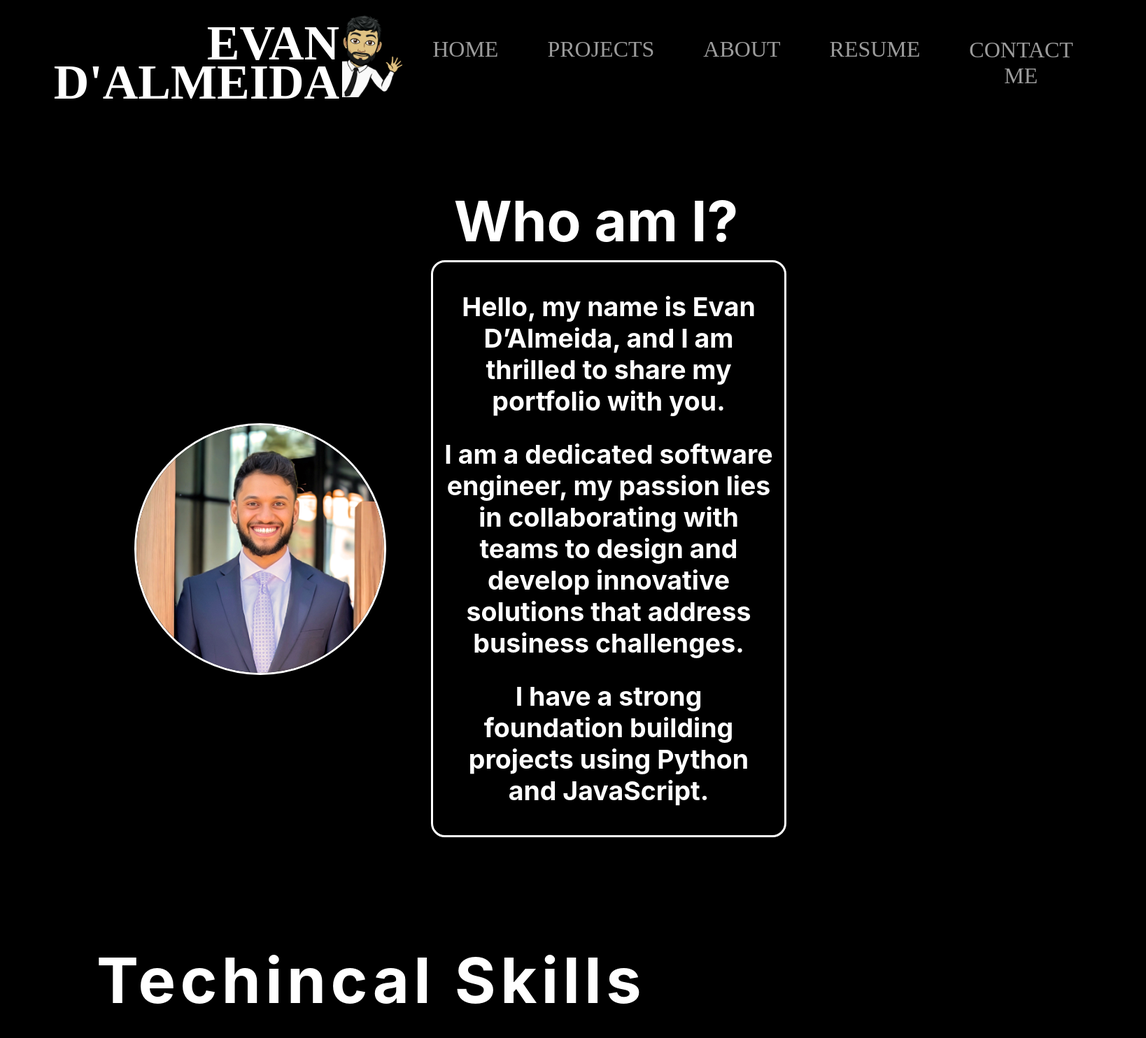
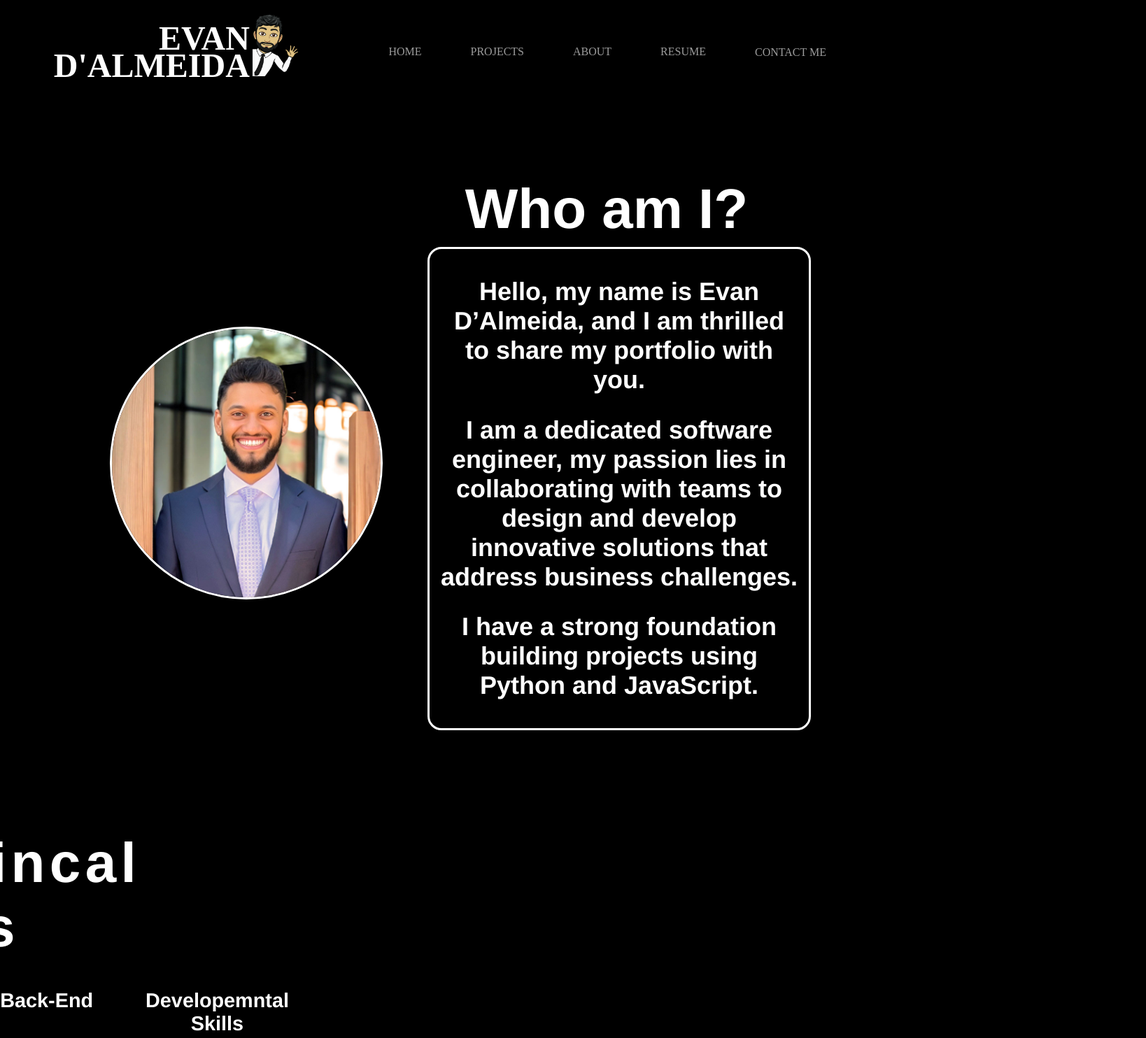
Before and after one commit to evandalmeida/portfolio_website, a React (Create React App) app: page /about-me in a window 1280 px wide. Shown: the top 1484 px of the page at 70% size, 1638 px wide, since content can reach past the window. Built offline with nearby package versions, Linux system fonts and the light colour scheme; no server answers.

Commit message:
footer complete

```diff
--- a/src/components/AboutMe.js
+++ b/src/components/AboutMe.js
@@ -1,4 +1,4 @@
-import pictureOfMe from '../assets/linkedin.jpg'
+import pictureOfMe from '../assets/linkedin.jpeg'
 import './CSS/aboutMe.css'
 import {Skills} from './Skills'
 import {Hobbies} from './Hobbies'
@@ -22,8 +22,10 @@ export default function AboutMe () {
                 </div>
             </div>
 
+            <div className='who-am-i'>
 
-            <Skills/>
+                <Skills/>
+            </div>
 
             <div className='ed-ss'>
 
--- a/src/components/CSS/aboutMe.css
+++ b/src/components/CSS/aboutMe.css
@@ -8,18 +8,19 @@
     gap: 5vw;
     margin: 50px;
     margin-bottom: 10vh;
+
 }
 
 img.profile-pic {
     border-radius: 50%;
-    width: 30%;
+    width: 30vw;
     border: 3px solid white;
-    margin-top: 20vh;
+    margin-top: 10vh;
 }
 
 .who-am-i {
     align-items: center;
-    width: 40%;
+    width: 40vw;
     text-align: center;
 }
 
@@ -31,12 +32,12 @@ img.profile-pic {
 
 
 .intro-summary {
-    width: 100%;
+    width: 40vw;
     text-align: center;
     padding: 10px 15px;
     border: 3px solid white;
     border-radius: 20px;
-    font-size: 25px;
+    font-size: 1.5rem;
     font-weight: 100;
 }
 
@@ -45,12 +46,12 @@ img.profile-pic {
 .skill-bx img, .tool-bx img {
     width: 7vw;
     height: auto;
-
 }
 
 #all-skills-container {
     display: flex;
     flex-direction: column;
+    margin-bottom: 5vh;
 
 }
 
@@ -66,6 +67,10 @@ img.profile-pic {
     text-align: center;
 }
 
+.heading h2 {
+    font-size: 1.8rem;
+}
+
 .skill-name {
     text-align: center;
 }
@@ -74,7 +79,7 @@ img.profile-pic {
     text-align: left;
     padding:10px;
     margin-left: 10vw;
-    font-size: 90px;
+    font-size: 5.5rem;
     letter-spacing: .5vw;
     margin-bottom: 1vh;
 }
@@ -99,12 +104,12 @@ img.profile-pic {
 }
 
 .soft-skills p {
-    font-size: 40px;
+    font-size: 2rem;
 }
 
 .header-ss {
     text-align: center;
-    font-size: 90px;
+    font-size: 5.5rem;
     margin-bottom: 1vh;
     letter-spacing: .5vw;
 }
@@ -127,7 +132,7 @@ img.profile-pic {
 
 .header-ed {
     text-align: center;
-    font-size: 90px;
+    font-size: 5.5rem;
     letter-spacing: .5vw;
 }
 
--- a/src/components/CSS/footer.css
+++ b/src/components/CSS/footer.css
@@ -1,6 +1,10 @@
+
+
+
+
 .footer {
     margin: 0vh auto 1vh;
-    width: 30vw;
+    width: 50vw;
     display: flex;
     text-align: center;
     justify-content: center;
@@ -12,7 +16,7 @@
 .form-container {
     padding: 20px;
     margin: 10px;
-
+    width: 85%;
     box-shadow: 0 2px 5px rgba(0,0,0,0.1);
     border: 2px solid white;
     border-radius: 20px;
@@ -20,9 +24,11 @@
 }
 
 .footer-header {
-    padding: auto;
+    padding: 20px auto 10px;
     color: white;
     text-align: center;
+    letter-spacing: -1px;
+    font-size: 2rem;
 }
 
 .form {
@@ -32,7 +38,7 @@
     gap: 25px;
 }
 
-.form input[type="text"], .form input[type="placeholder"], .form input[type="email"] {
+.form input[type="text"],  .form input[type="placeholder"], .form input[type="email"] {
     padding: 10px;
     border: 2px solid #ddd;
     border-radius: 10px;
@@ -56,7 +62,10 @@
     font-family: 'Avenir';
 }
 
-.form input[type="submit"] {
+.submit {
+    display: flex;
+    justify-content: center;
+    align-items: center;
     background-color: black;
     color: white;
     padding: 10px 15px;
@@ -68,7 +77,8 @@
     letter-spacing: 3px;
 }
 
-.form input[type="submit"]:hover {
+
+.submit:hover {
     border: 1px solid greenyellow;
     color: greenyellow;
 }
@@ -93,6 +103,11 @@
 
 .logos-container h3 {
     font-weight: lighter;
+    text-align: right;
+    font-size: 1.8rem;
+    justify-content: center;
+    margin-top: .8rem;
+    margin-bottom: 1.2rem;
 }
 
 .logo {
@@ -144,7 +159,7 @@
     border: 2px solid #ddd;
     border-radius: 10px;
     cursor: pointer;
-    width: 20%;
+    width: 20vw;
     letter-spacing: 3px;
 }
 
--- a/src/components/CSS/home.css
+++ b/src/components/CSS/home.css
@@ -27,7 +27,7 @@
 }
 
 .intro h1 {
-    font-size: 80px;
+    font-size: 4rem;
     letter-spacing: 1px;
 }
 
--- a/src/components/CSS/navBar.css
+++ b/src/components/CSS/navBar.css
@@ -5,7 +5,7 @@
     justify-content: space-between;
     position: sticky;
     top: 0;
-    width: 100%;
+    width: 100vw;
     z-index: 1000;
     background-color: rgba(0, 0, 0, 0.114);
     backdrop-filter: blur(10px);
@@ -23,7 +23,7 @@
     margin: 0 15px;
     text-decoration: none;
     color: rgb(156, 156, 156);
-    font-size: 2rem;
+    font-size: 1rem;
     padding-left: 20px;
     padding-right: 20px;
 }
@@ -41,7 +41,7 @@
 
 .name-logo {
     text-align: right;
-    font-size: 70px;
+    font-size: 3rem;
     align-items: baseline;
     font-weight: 900;
     line-height: 80%;
@@ -50,8 +50,8 @@
 }
 
 .BE-logo {
-    width: 90px;
-    height: 123px;
+    width: 4.25rem;
+    height: auto;
     padding: 0px 4px 24px;
 }
 
@@ -59,7 +59,7 @@
     margin: 0 15px;
     text-decoration: none;
     color: rgb(156, 156, 156);
-    font-size: 2rem;
+    font-size: 1rem;
     padding-left: 20px;
     padding-right: 20px;
     background-color: rgba(0, 0, 0, 0.114);
--- a/src/components/CSS/projects.css
+++ b/src/components/CSS/projects.css
@@ -90,4 +90,6 @@
     cursor: pointer;
     width: 5vw;
     letter-spacing: 3px;
+    font-size:1rem;
+
 }
--- a/src/components/Footer.js
+++ b/src/components/Footer.js
@@ -38,17 +38,17 @@ export default function Footer ({scrollToTop}) {
 
                         <textarea name="message"placeholder="Write your email here :)"/>
 
-                        <input type="submit" value="SEND" />
+                        <input className='submit' type="submit" value="SEND" />
 
                     </form>
 
                     <div className="logos-container">
                         <h3> Check these out too: </h3>
+                        <a href="https://github.com/evandalmeida">
+                            <img className="github-logo" src={github} alt="github"/>
+                        </a>
                         <a href="https://www.linkedin.com/in/evan-d-almeida/">
                             <img className="linkedin-logo" src={linkedin} alt="linkedin"/>
-                        </a>
-                        <a href="https://github.com/evandalmeida">
-                            <img className="github-logo" src={github} alt="github"/>
                         </a>
                     </div>
 
--- a/src/index.css
+++ b/src/index.css
@@ -1,8 +1,6 @@
 body {
   margin: 0;
-  font-family: -apple-system, BlinkMacSystemFont, 'Segoe UI', 'Roboto', 'Oxygen',
-    'Ubuntu', 'Cantarell', 'Fira Sans', 'Droid Sans', 'Helvetica Neue',
-    sans-serif;
+  font-family: 'Helvetica', sans-serif;
   color: white;
   background: black;
   /* background-color: #0e1514; */
@@ -12,3 +10,10 @@ code {
   font-family: source-code-pro, Menlo, Monaco, Consolas, 'Courier New',
     monospace;
 }
+
+.App {
+  display: flex;
+  flex-direction: column;
+  justify-content: center;
+  align-items: center;
+}
```
Also changed, not shown: src/assets/linkedin.jpeg (added), src/assets/linkedin.jpg (deleted).
